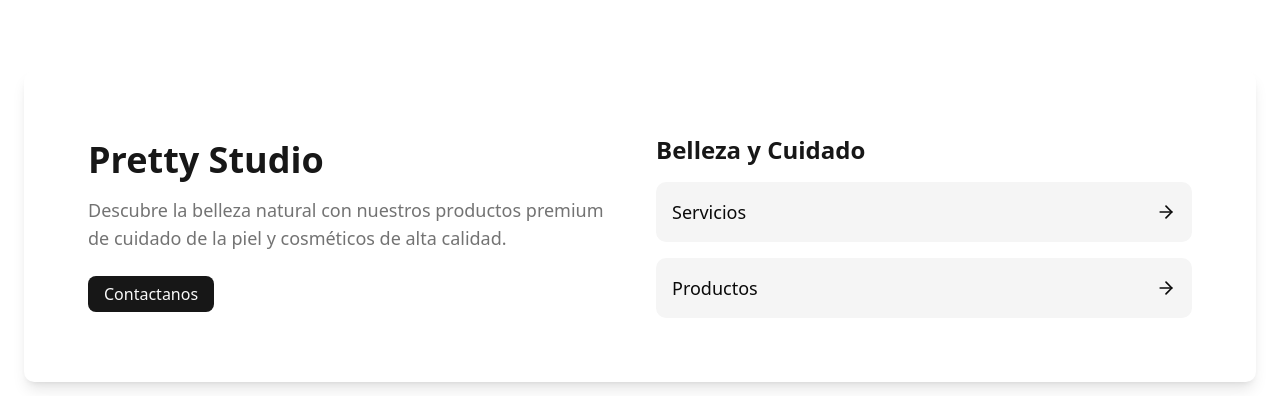
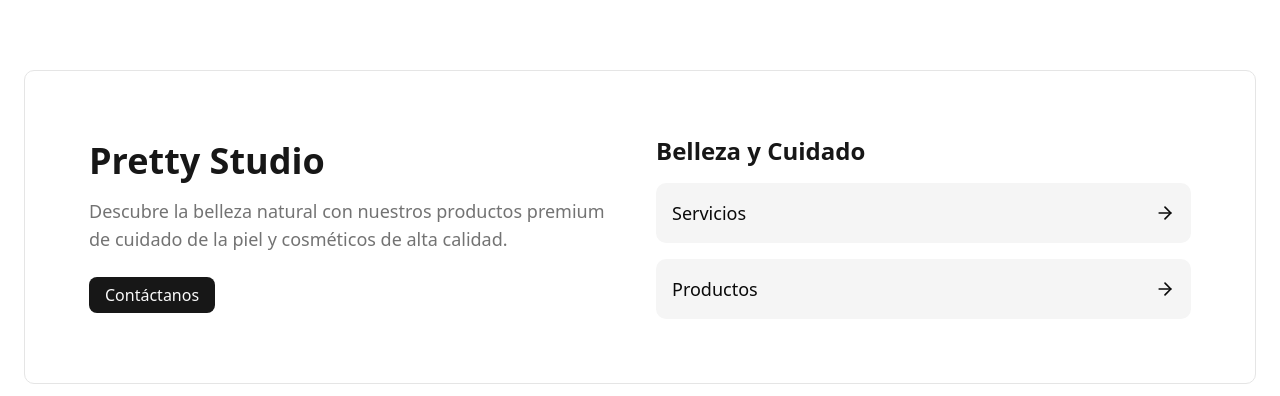
Before and after one commit to zGIKS/pretty-shop, a Next.js app: page / in a window 1280 px wide. Shown: the part 556-952 px from the top of the page. Built offline with nearby package versions, Linux system fonts and the light colour scheme.

Commit message:
fix: correct button text and adjust section styling for consistency

```diff
--- a/src/components/landing/home/section2.tsx
+++ b/src/components/landing/home/section2.tsx
@@ -7,13 +7,13 @@ export default function Section2() {
   return (
     <section className="py-8 md:py-16 bg-background">
       <div className="max-w-7xl mx-auto px-4 md:px-6">
-        <div className="bg-card rounded-lg shadow-lg p-6 md:p-16 flex flex-col md:flex-row items-start md:items-center justify-between gap-8">
+        <div className="bg-card border border-border rounded-lg p-6 md:p-16 flex flex-col md:flex-row items-start md:items-center justify-between gap-8">
           <div className="w-full md:w-1/2">
             <h2 className="text-2xl md:text-4xl font-bold text-primary mb-3 md:mb-4">Pretty Studio</h2>
             <p className="text-sm md:text-lg text-muted-foreground mb-4 md:mb-6">
               Descubre la belleza natural con nuestros productos premium de cuidado de la piel y cosméticos de alta calidad.
             </p>
-            <Button className="text-sm md:text-base">Contactanos</Button>
+            <Button className="text-sm md:text-base">Contáctanos</Button>
           </div>
           <div className="w-full md:w-1/2 flex flex-col space-y-3 md:space-y-4">
             <h3 className="text-lg md:text-2xl font-semibold text-primary mb-2 md:mb-4">Belleza y Cuidado</h3>
```
